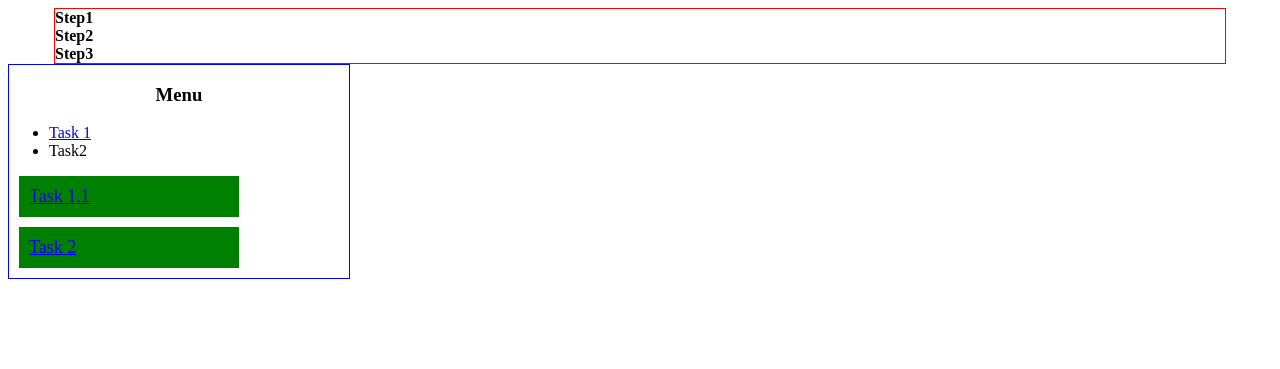
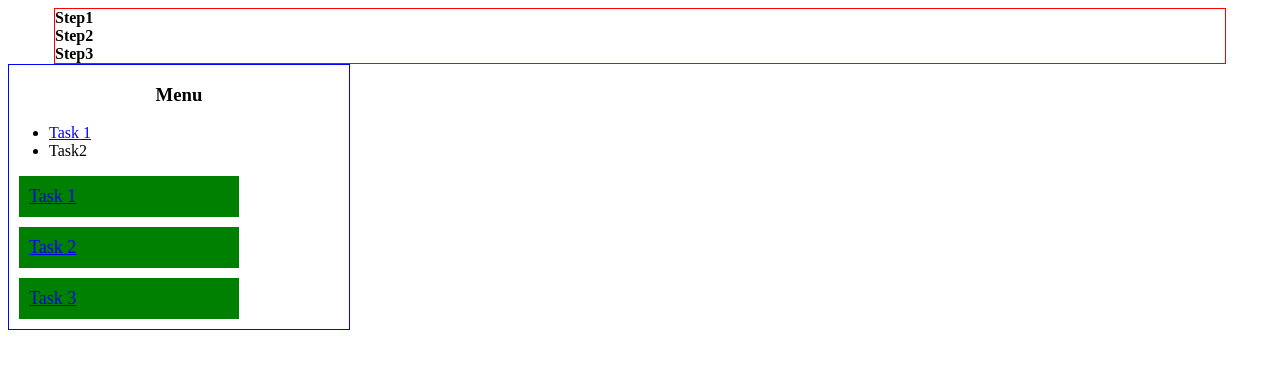
Before and after one commit to Katherina2203/learnJs, a PHP site: page / in a window 1280 px wide. Shown: the top 369 px of the page. Run offline with PHP 8.4, Linux system fonts and the light colour scheme; some libraries are stand-ins or nearby versions.

Commit message:
added new tasks

```diff
--- a/index.php
+++ b/index.php
@@ -27,8 +27,9 @@
 			<li>Task2</li>
 		</ul>
 		<div class="list_tasks">
-        <a class="done" href="tasks/task1.php">Task 1.1</a>
+        <a class="done" href="tasks/task1.php">Task 1</a>
         <a class="done" href="tasks/task2.php">Task 2</a>
+		<a class="done" href="tasks/task3.php">Task 3</a>
 
     </div>
 	</div>
```
